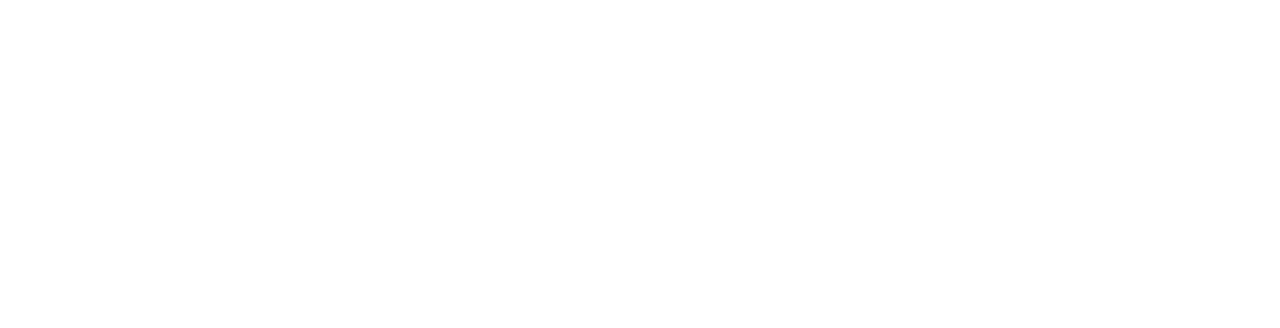
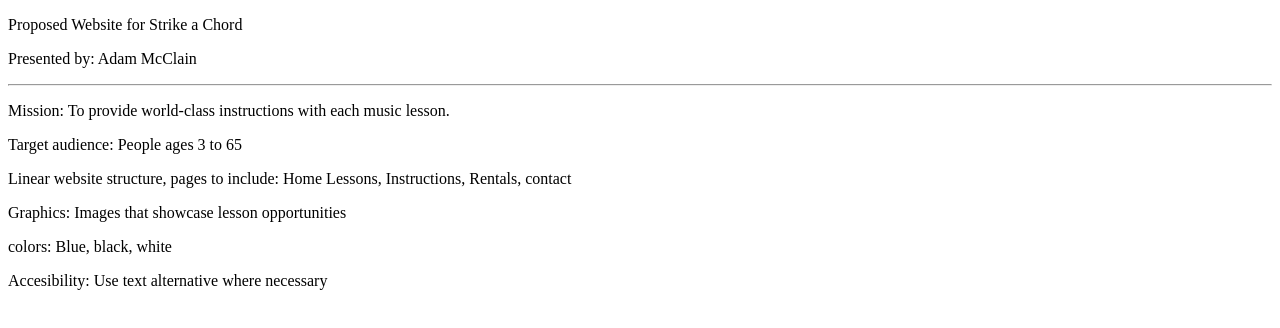
Before and after one commit to 144Sp23/ch1lab1-Acmcclain3, a plain HTML site: page plan.html in a window 1280 px wide. Drawn offline with Linux system fonts and the light colour scheme.

Commit message:
Added paragraphs and language to basic webpage
Added the language to the html tag, added two paragraph tags, followed by a <hr> added six new paragraphs.

```diff
--- a/plan.html
+++ b/plan.html
@@ -1,9 +1,28 @@
 <!DOCTYPE html>
+    <html lang="en">
 <head>
-<title>Pacific Trails Resort</title>
-<meta charset="utf-8">
+
+    <title>Strike a Chord</title>
+    <meta charset="utf-8">
 </head>
+
 <body>
+    <p>Proposed Website for Strike a Chord</p>
+    <p>Presented by: Adam McClain</p>
+    <hr>
+
+    <p>Mission: To provide world-class instructions with each music lesson.</p>
+
+    <p>Target audience: People ages 3 to 65</p>
+
+    <p>Linear website structure, pages to include: Home Lessons, Instructions, Rentals, contact</p>
+
+    <p>Graphics: Images that showcase lesson opportunities</p>
+
+    <p>colors: Blue, black, white</p>
+
+    <p>Accesibility: Use text alternative where necessary</p>
 
 </body>
+
 </html>
```
Also changed, not shown: index.html (added, +28 -0 lines).
